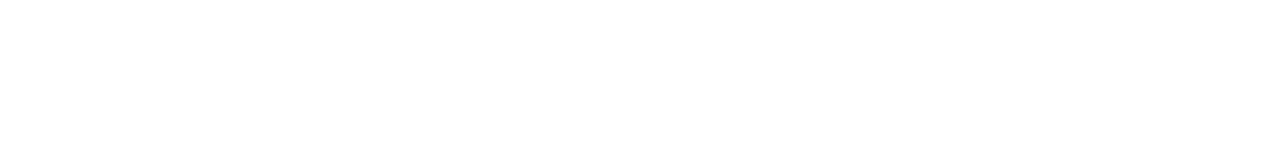
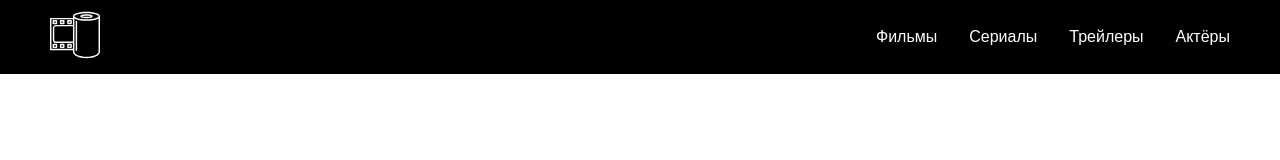
Before and after one commit to developav/filmAPI, a website: page index.html in a window 1280 px wide. Drawn offline with Linux system fonts and the light colour scheme; no server answers.

Commit message:
add styles

```diff
--- a/index.html
+++ b/index.html
@@ -11,7 +11,50 @@
     <main>
         <header class="header">
             <div class="container">
-
+                <div class="header__group">
+                    <a href="#" class="header__logo">
+                        <svg fill="#fff" height="50px" width="50px" version="1.1" id="Capa_1" xmlns="http://www.w3.org/2000/svg" xmlns:xlink="http://www.w3.org/1999/xlink"
+                            viewBox="0 0 173.331 173.331" xml:space="preserve">
+                        <path d="M126.46,167.082c-26.282,0-46.87-9.9-46.87-22.538v-4.862H2.5c-1.381,0-2.5-1.119-2.5-2.5V29.834c0-1.381,1.119-2.5,2.5-2.5
+                            h77.09V21.81c0-10.216,23.579-15.561,46.87-15.561c23.292,0,46.871,5.345,46.871,15.561v122.734
+                            C173.331,157.182,152.743,167.082,126.46,167.082z M84.59,29.22v115.324c0,8.47,16.824,17.538,41.87,17.538
+                            s41.871-9.068,41.871-17.538V29.22c-8.151,5.374-25.086,8.15-41.871,8.15S92.741,34.594,84.59,29.22z M5,134.682h74.59v-20.227
+                            H20.652c-5.986,0-10.857-4.871-10.857-10.857V62.614c0-5.987,4.871-10.857,10.857-10.857H79.59V32.334H5V134.682z M20.652,56.756
+                            c-3.229,0-5.857,2.627-5.857,5.857v40.984c0,3.23,2.628,5.857,5.857,5.857H79.59V56.756H20.652z M126.46,11.249
+                            c-25.56,0-41.87,6.255-41.87,10.561c0,4.306,16.311,10.561,41.87,10.561s41.871-6.255,41.871-10.561
+                            C168.331,17.504,152.02,11.249,126.46,11.249z M91.516,142.366c-1.381,0-2.5-1.119-2.5-2.5V39.675c0-1.381,1.119-2.5,2.5-2.5
+                            s2.5,1.119,2.5,2.5v100.191C94.016,141.247,92.896,142.366,91.516,142.366z M73.137,132.033H62.134c-1.381,0-2.5-1.119-2.5-2.5
+                            v-9.661c0-1.381,1.119-2.5,2.5-2.5h11.003c1.381,0,2.5,1.119,2.5,2.5v9.661C75.637,130.914,74.518,132.033,73.137,132.033z
+                            M64.634,127.033h6.003v-4.661h-6.003V127.033z M47.796,132.033H36.793c-1.381,0-2.5-1.119-2.5-2.5v-9.661
+                            c0-1.381,1.119-2.5,2.5-2.5h11.003c1.381,0,2.5,1.119,2.5,2.5v9.661C50.296,130.914,49.177,132.033,47.796,132.033z M39.293,127.033
+                            h6.003v-4.661h-6.003V127.033z M22.455,132.033H11.452c-1.381,0-2.5-1.119-2.5-2.5v-9.661c0-1.381,1.119-2.5,2.5-2.5h11.003
+                            c1.381,0,2.5,1.119,2.5,2.5v9.661C24.955,130.914,23.836,132.033,22.455,132.033z M13.952,127.033h6.003v-4.661h-6.003V127.033z
+                            M73.137,49.107H62.134c-1.381,0-2.5-1.119-2.5-2.5v-9.661c0-1.381,1.119-2.5,2.5-2.5h11.003c1.381,0,2.5,1.119,2.5,2.5v9.661
+                            C75.637,47.988,74.518,49.107,73.137,49.107z M64.634,44.107h6.003v-4.661h-6.003V44.107z M47.796,49.107H36.793
+                            c-1.381,0-2.5-1.119-2.5-2.5v-9.661c0-1.381,1.119-2.5,2.5-2.5h11.003c1.381,0,2.5,1.119,2.5,2.5v9.661
+                            C50.296,47.988,49.177,49.107,47.796,49.107z M39.293,44.107h6.003v-4.661h-6.003V44.107z M22.455,49.107H11.452
+                            c-1.381,0-2.5-1.119-2.5-2.5v-9.661c0-1.381,1.119-2.5,2.5-2.5h11.003c1.381,0,2.5,1.119,2.5,2.5v9.661
+                            C24.955,47.988,23.836,49.107,22.455,49.107z M13.952,44.107h6.003v-4.661h-6.003V44.107z M126.46,28.756
+                            c-5.085,0-21.677-0.501-21.677-6.946s16.592-6.946,21.677-6.946s21.677,0.501,21.677,6.946S131.545,28.756,126.46,28.756z
+                            M111.012,21.81c2.478,0.901,7.803,1.946,15.448,1.946s12.971-1.045,15.448-1.946c-2.478-0.901-7.803-1.946-15.448-1.946
+                            S113.489,20.908,111.012,21.81z"/>
+                        </svg>
+                    </a>
+                    <ul class="header__list">
+                        <li class="header__item">
+                            <a href="" class="header__item-link">Фильмы</a>
+                        </li>
+                        <li class="header__item">
+                            <a href="" class="header__item-link">Сериалы</a>
+                        </li>
+                        <li class="header__item">
+                            <a href="" class="header__item-link">Трейлеры</a>
+                        </li>
+                        <li class="header__item">
+                            <a href="" class="header__item-link">Актёры</a>
+                        </li>
+                    </ul>
+                </div>
             </div>
         </header>
         <section class="card">
@@ -22,7 +65,9 @@
             </div>
         </section>
         <footer class="footer">
+            <div class="container">
 
+            </div>
         </footer>
     </main>
 <script defer src="src/js/main.js"></script>
--- a/src/css/_card.scss
+++ b/src/css/_card.scss
@@ -8,9 +8,33 @@
             flex-wrap: wrap;
         }
         &-item {
+            display: flex;
+            flex-direction: column;
+            padding: 10px 10px;
             width: 21%;
             min-width: 360px;
             margin-bottom: 40px;
+            border: 1px solid black;
+            &-head{
+                text-align: center;
+                margin-bottom: 20px;
+            }
+            &-name {
+
+            }
+            &-year {
+
+            }
+            &-genr {
+
+            }
+            &-img {
+                max-height: 430px;
+                margin-bottom: 30px;
+            }
+            &-rating {
+
+            }
         }
     }
 }
--- /dev/null
+++ b/src/css/_header.scss
@@ -0,0 +1,25 @@
+.header{
+    margin-bottom: 50px;
+    background-color: black;
+    &__group {
+        display: flex;
+        flex-direction: row;
+        justify-content: space-between;
+        align-items: center;
+        padding: 10px 20px;
+    }
+    &__logo {
+        z-index: 2;
+    }
+    &__list {
+        display: flex;
+        flex-direction: row;
+        justify-content: space-between;
+        width: 30%;
+    }
+    &__item {
+        &-link {
+            color: #fff;
+        }
+    }
+}
--- a/src/css/style.scss
+++ b/src/css/style.scss
@@ -1,2 +1,3 @@
+@import'_header.scss';
 @import'_card.scss';
 @import'_common.scss';
--- a/src/js/main.js
+++ b/src/js/main.js
@@ -15,12 +15,12 @@ for (let i = 0; i < allFilms.length; i++) {
     const genreNames = allFilms[i].genres.map(genre => genre.name).join(', ');
     const filmDetailsHTML = `
         <li class="card__group-item">
-            <h2>${allFilms[i].nameRu}</h2>
-            <p>Original Name: ${allFilms[i].nameOriginal}</p>
-            <p>Year: ${allFilms[i].year}</p>
-            <p>Genres: ${genreNames}</p>
-            <img src="${allFilms[i].posterUrl}" alt="${allFilms[i].nameRu} Poster">
-            <p>Rating: ${allFilms[i].ratingKinopoisk}</p>
+            <h2 class="card__group-item-head">${allFilms[i].nameRu}</h2>
+            <img class="card__group-item-img" src="${allFilms[i].posterUrl}" alt="${allFilms[i].nameRu} Poster">
+            <p class="card__group-item-rating">Rating: ${allFilms[i].ratingKinopoisk}</p>
+            <p class="card__group-item-name">Original Name: ${allFilms[i].nameOriginal}</p>
+            <p class="card__group-item-year">Year: ${allFilms[i].year}</p>
+            <p class="card__group-item-genr">Genres: ${genreNames}</p>
         </li>
     `;
 
```
Also changed, not shown: src/css/style.css, src/film-projector-svgrepo-com.svg (added), src/film-roll-svgrepo-com.svg (added), 2 other files.
